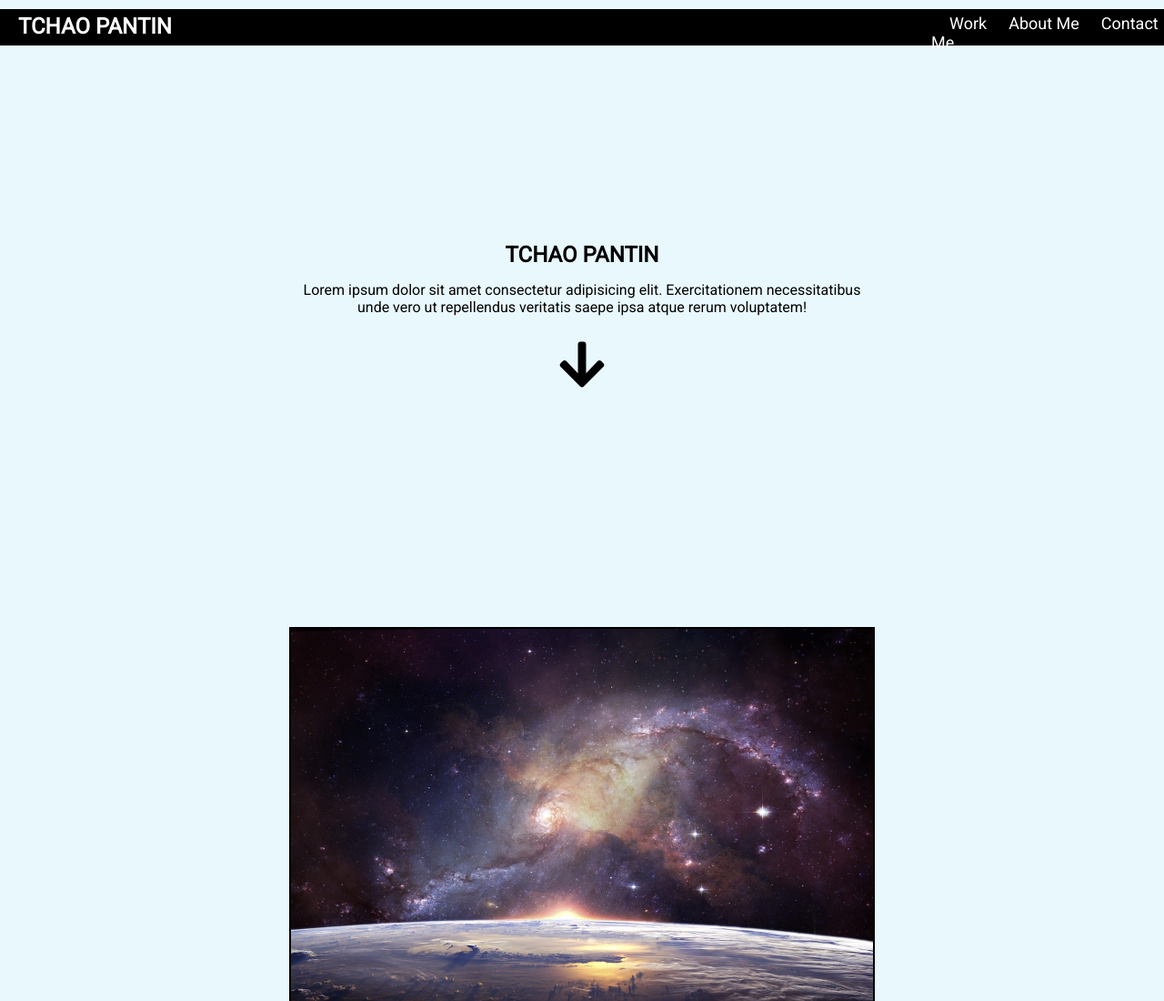
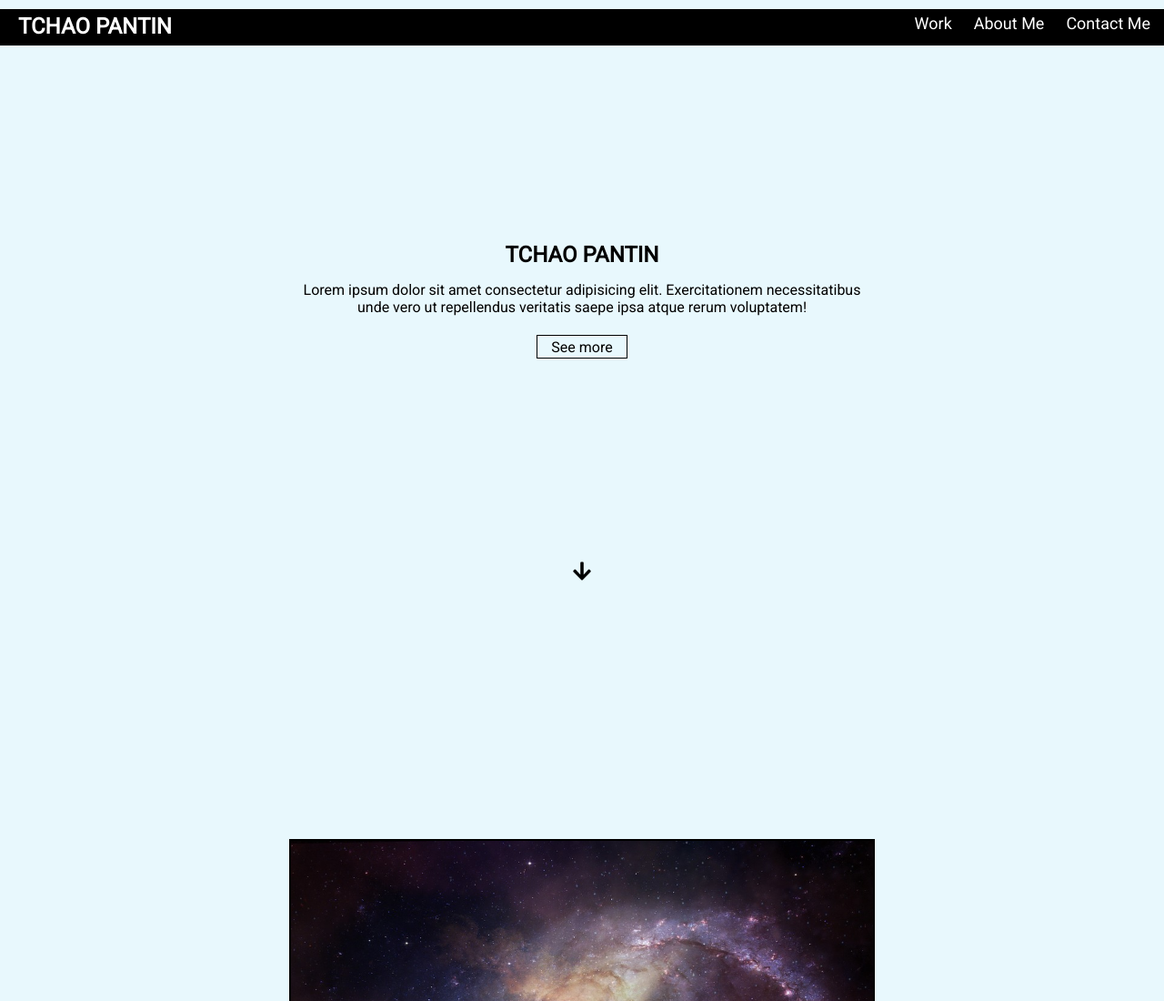
Before and after one commit to gael-src/tchao-pantin, a plain HTML site: page index.html in a window 1280 px wide. Shown: the top 1100 px of the page at 91% size. Drawn offline with Linux system fonts and the light colour scheme.

Commit message:
fixed nav and main teaser spacing isues

```diff
--- a/css/main-teaser.css
+++ b/css/main-teaser.css
@@ -18,7 +18,7 @@
 
 .homeMainLink {
     text-decoration: none;
-    border: solid 1px white;
+    border: solid 1px black;
     padding: 3px 15px 2px 15px;
     color: black;
 }
@@ -31,6 +31,7 @@
     }
     .mainTeaserContainer {
         display: flex;
+        height: 45vh;
     }
     .mainMediaContainer {
         width: 50%;
@@ -55,9 +56,13 @@
     .main-teaser-image {
         width: 100%;
     }
+    .main-teaser-arrow-down-wrapper {
+        width: 50%;
+        height: 50px;
+        text-align: center;
+        margin: 20% auto;
+    }
     .main-teaser-arrow-down {
-        width: 50px;
-        color: white;
-        fill: white;
+        width: 20px;
     }
 }
--- a/css/nav.css
+++ b/css/nav.css
@@ -32,10 +32,10 @@
         height: 100%;
     }
     .main-logo {
-        width: 80%;
+        width: 77%;
     }
     .main-nav-links {
-        width: 20%;
+        width: 23%;
     }
     .main-titel {
         padding-left: 20px;
@@ -47,8 +47,10 @@
     .nav-link:hover {
         border-bottom: 2px solid white;
     }
-    }
-    .nav-link-work:hover {
-        border-bottom: 2px solid white;
-    }
 }
+
+.nav-link-work:hover {
+    border-bottom: 2px solid white;
+}
+
+}
--- a/index.html
+++ b/index.html
@@ -31,10 +31,12 @@
                 <p class="mainArticleDescription">Lorem ipsum dolor sit amet consectetur adipisicing elit.
                     Exercitationem necessitatibus unde vero ut repellendus veritatis saepe ipsa atque rerum voluptatem!
                 </p>
-                <!-- <a class="homeMainLink articleLink" href="">See more</a> -->
-                <a href=""><img class="main-teaser-arrow-down" src="images/arrow-down-solid.svg" alt=""></a>
+                <a class="homeMainLink articleLink" href="">See more</a>
             </div>
 
+        </div>
+        <div class="main-teaser-arrow-down-wrapper">
+            <a href=""><img class="main-teaser-arrow-down" src="images/arrow-down-solid.svg" alt=""></a>
         </div>
         <div class="main-teaser-image-wrapper">
             <img class="main-teaser-image" src="images/galaxy.jpg" alt="">
@@ -97,7 +99,8 @@
     </div>
     <br>
     <br>
-    <iframe width="100%" height="300" scrolling="no" frameborder="no" allow="autoplay" src="https://w.soundcloud.com/player/?url=https%3A//api.soundcloud.com/tracks/658715546&color=%23ff5500&auto_play=false&hide_related=false&show_comments=true&show_user=true&show_reposts=false&show_teaser=true&visual=true"></iframe>
+    <iframe width="100%" height="300" scrolling="no" frameborder="no" allow="autoplay"
+        src="https://w.soundcloud.com/player/?url=https%3A//api.soundcloud.com/tracks/658715546&color=%23ff5500&auto_play=false&hide_related=false&show_comments=true&show_user=true&show_reposts=false&show_teaser=true&visual=true"></iframe>
     <br>
     <br>
 </body>
```
